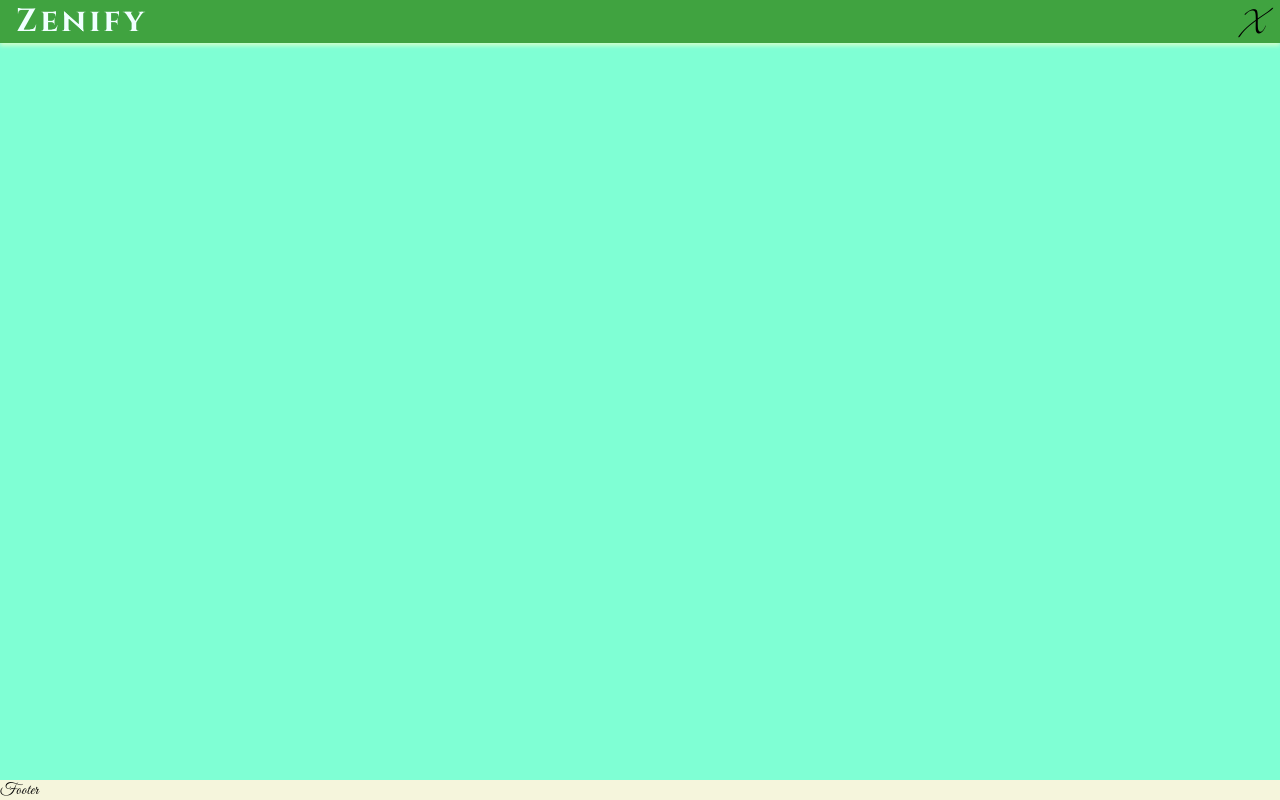
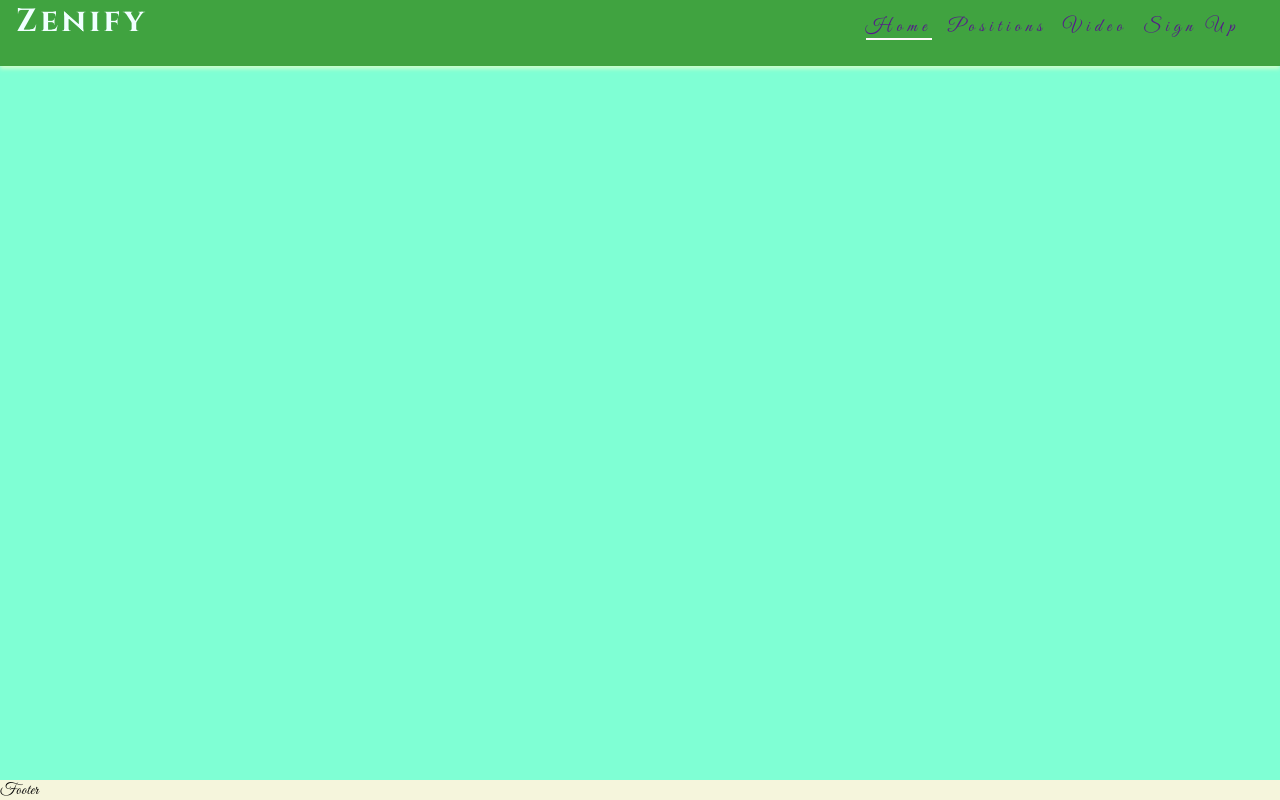
Before and after one commit to IbrahimAbedghane/Yoga-Project, a plain HTML site: page index.html in a window 1280 px wide. Drawn offline with Linux system fonts and the light colour scheme.

Commit message:
created media query for larger screens and added padding around menu items

```diff
--- a/assets/css/style.css
+++ b/assets/css/style.css
@@ -86,9 +86,36 @@
     background-color: aquamarine;
     /* allows main element to use surplus space */
     flex: 1 0 auto;
+    margin-top: 48px;
 }
 
 /*footer */
 footer {
     background-color: beige;
 }
+
+
+/* Media query for tablets etc larger than 768px*/
+@media screen and (min-width: 768px) {
+    /* header */
+    nav {
+        display: block;
+        position: relative;
+        box-shadow: none;
+        width: fit-content;
+        padding-right: 1.5rem;
+    }
+
+    #menu {
+        display: flex;
+
+    }
+
+    #menu > li {
+        padding-left: 1rem;
+    }
+
+    .nav-toggle-label {
+        display: none;
+    }
+}
```
